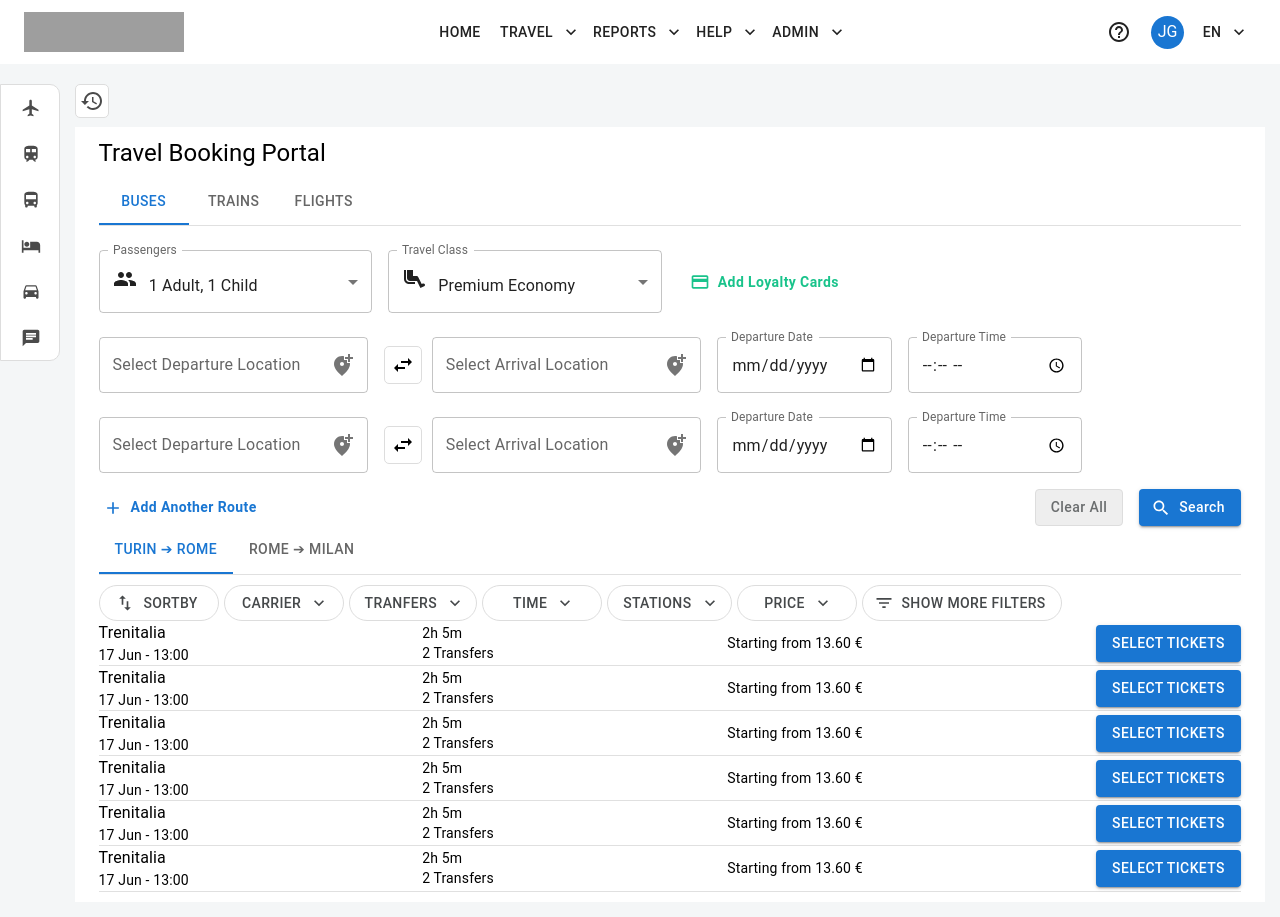
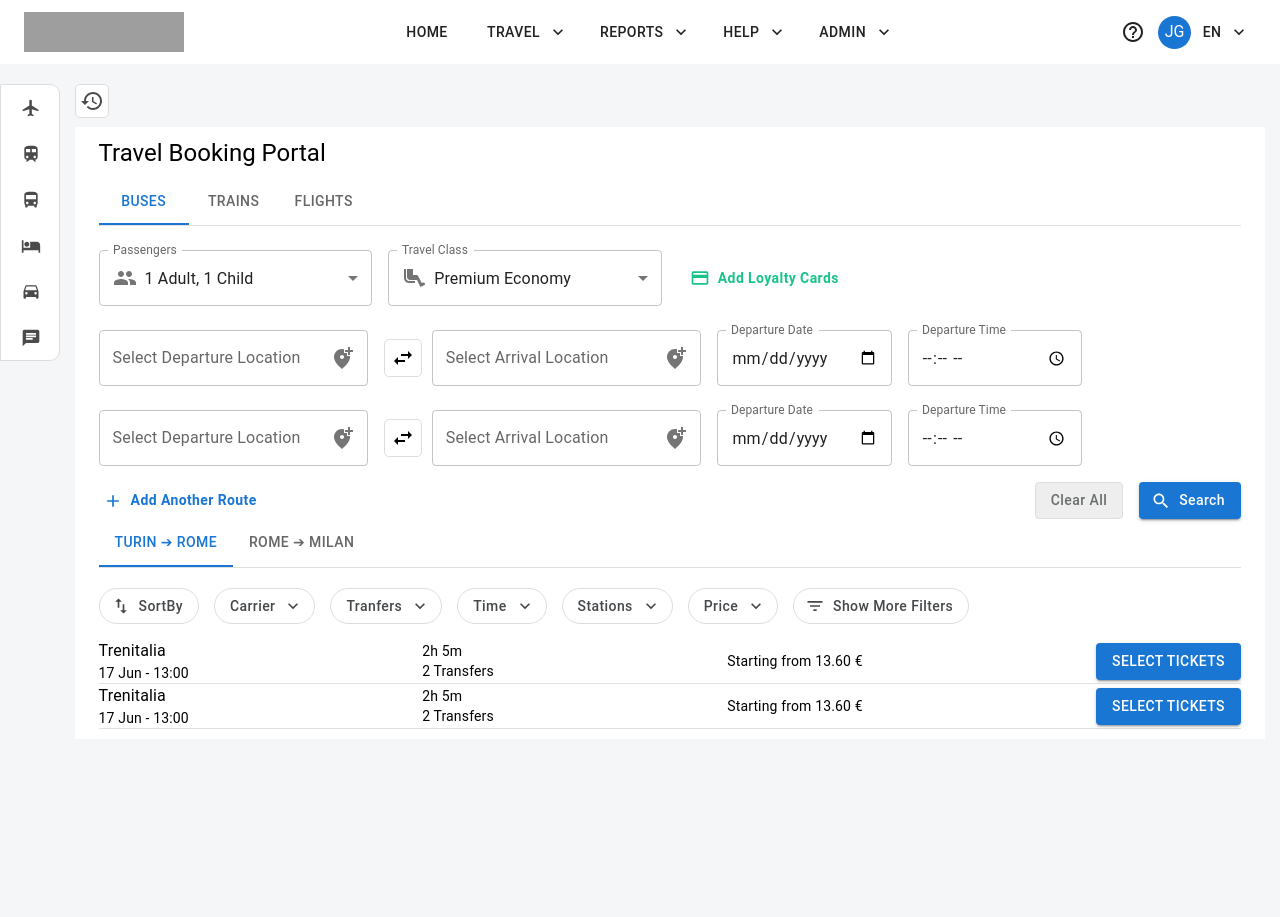
Before and after one commit to ris-hav/travel-booking, a React (Create React App) app: page / in a window 1280 px wide. After the commit the page ends 800 px from the top, so only its background shows below. Built offline with nearby package versions, Linux system fonts and the light colour scheme; grey boxes are pictures that could not be loaded.

Commit message:
refactor

```diff
--- a/src/components/App.js
+++ b/src/components/App.js
@@ -1,47 +1,45 @@
 import React from "react";
 import { Container, Box } from "@mui/material";
 import HistoryIcon from "@mui/icons-material/History";
+import styled from "styled-components";
+
 import Header from "./Header";
 import BookingSelection from "./BookingSelection";
 import TravelBooking from "./TravelBooking";
 
+const StyledHistoryIcon = styled(HistoryIcon)`
+  background-color: white;
+  color: #4b4b4b;
+  border: 1px solid #ddd;
+  padding: 4px;
+  border-radius: 5px;
+  margin-bottom: 5px;
+  cursor: pointer;
+`;
+
+const ContentBox = styled(Box)`
+  display: flex;
+  margin-top: 20px;
+`;
+
+const DisplayBox = styled(Box)`
+  flex-grow: 1;
+  padding: 0;
+  margin: 15px;
+  margin-top: 0;
+`;
+
 function App() {
   return (
     <>
-      <Container maxWidth={false} sx={{ padding: " 0px !important" }}>
-        <Header />
-      </Container>
-      <Box
-        sx={{
-          display: "flex",
-          marginTop: "20px",
-        }}
-      >
+      <Header />
+      <ContentBox>
         <BookingSelection />
-        <Box
-          sx={{
-            flexGrow: 1,
-            p: 3,
-            padding: 0,
-            margin: "15px",
-            marginTop: 0,
-          }}
-        >
-          <HistoryIcon
-            sx={{
-              backgroundColor: "white",
-              color: "#4b4b4b",
-              border: "1px solid #ddd",
-              padding: "4px",
-              borderRadius: "5px",
-              marginBottom: "5px",
-              cursor: "pointer",
-            }}
-          />
-
+        <DisplayBox>
+          <StyledHistoryIcon />
           <TravelBooking />
-        </Box>
-      </Box>
+        </DisplayBox>
+      </ContentBox>
     </>
   );
 }
--- a/src/components/BookingSelection.js
+++ b/src/components/BookingSelection.js
@@ -1,13 +1,15 @@
 import React from "react";
-import Box from "@mui/material/Box";
-import Button from "@mui/material/Button";
-import Grid from "@mui/material/Grid";
-import FlightIcon from "@mui/icons-material/Flight";
-import HotelIcon from "@mui/icons-material/Hotel";
-import TrainIcon from "@mui/icons-material/Train";
-import BusIcon from "@mui/icons-material/DirectionsBus";
-import TimeToLeaveIcon from "@mui/icons-material/TimeToLeave";
-import ChatIcon from "@mui/icons-material/Chat";
+import { Grid, Box, Button } from "@mui/material";
+
+import {
+  Flight as FlightIcon,
+  Hotel as HotelIcon,
+  Train as TrainIcon,
+  DirectionsBus as BusIcon,
+  TimeToLeave as TimeToLeaveIcon,
+  Chat as ChatIcon,
+} from "@mui/icons-material";
+
 import styled from "styled-components";
 
 const StyledGrid = styled(Grid)`
@@ -21,18 +23,18 @@ const StyledButton = styled(Button)`
   padding-right: 0 !important;
 `;
 
+const StyledBox = styled(Box)`
+  background-color: white;
+  width: 4.5%;
+  height: 275px;
+  border: 1px solid #ddd;
+  border-top-right-radius: 10px;
+  border-bottom-right-radius: 10px;
+`;
+
 const BookingSelection = () => {
   return (
-    <Box
-      sx={{
-        backgroundColor: "white",
-        width: "4.5%",
-        height: "275px",
-        border: "1px solid #ddd",
-        borderTopRightRadius: "10px",
-        borderBottomRightRadius: "10px",
-      }}
-    >
+    <StyledBox>
       <Grid container spacing={2} sx={{ margin: 0, padding: 0, width: "100%" }}>
         <StyledGrid item xs={12}>
           <StyledButton startIcon={<FlightIcon />}></StyledButton>
@@ -53,7 +55,7 @@ const BookingSelection = () => {
           <StyledButton startIcon={<ChatIcon />}></StyledButton>
         </StyledGrid>
       </Grid>
-    </Box>
+    </StyledBox>
   );
 };
 
--- /dev/null
+++ b/src/components/Buttons.js
@@ -0,0 +1,42 @@
+import { Button, Box } from "@mui/material";
+import { Search as SearchIcon, Add as AddIcon } from "@mui/icons-material";
+const Buttons = () => {
+  return (
+    <Box mt={2} sx={{ display: "flex", justifyContent: "space-between" }}>
+      <Button
+        color="primary"
+        startIcon={<AddIcon />}
+        sx={{ textTransform: "none", fontWeight: "bold" }}
+      >
+        Add Another Route
+      </Button>
+      <Box>
+        <Button
+          variant="outlined"
+          sx={{
+            marginRight: 2,
+            borderColor: "#ddd",
+            color: "#6a6d6e",
+            backgroundColor: "#eee",
+            textTransform: "none",
+            "&:hover": {
+              borderColor: "#ddd",
+            },
+          }}
+        >
+          Clear All
+        </Button>
+        <Button
+          variant="contained"
+          color="primary"
+          startIcon={<SearchIcon />}
+          sx={{ textTransform: "none" }}
+        >
+          Search
+        </Button>
+      </Box>
+    </Box>
+  );
+};
+
+export default Buttons;
--- /dev/null
+++ b/src/components/Categories.js
@@ -0,0 +1,16 @@
+import { Tabs, Tab, Divider } from "@mui/material";
+
+const Categories = ({ value, onChange, noOfTabs }) => {
+  return (
+    <>
+      <Tabs value={value} onChange={onChange} aria-label="basic tabs example">
+        {noOfTabs.map((el, i) => (
+          <Tab key={i} label={el} />
+        ))}
+      </Tabs>
+      <Divider sx={{ my: 4, margin: 0 }} />
+    </>
+  );
+};
+
+export default Categories;
--- a/src/components/FlightFilter.js
+++ b/src/components/FlightFilter.js
@@ -1,18 +1,27 @@
 import React from "react";
-import { Button, Box, TextField, Grid, InputAdornment } from "@mui/material";
-import SwapVertIcon from "@mui/icons-material/SwapVert";
-import FilterListIcon from "@mui/icons-material/FilterList";
-import ExpandMoreIcon from "@mui/icons-material/ExpandMore";
+import { Button, Box } from "@mui/material";
+import {
+  SwapVert as SwapVertIcon,
+  FilterList as FilterListIcon,
+  ExpandMore as ExpandMoreIcon,
+} from "@mui/icons-material";
 
 const FlightFilter = () => {
   return (
-    <Box sx={{ display: "flex", gap: "5px", marginTop: "10px" }}>
+    <Box
+      sx={{
+        display: "flex",
+        gap: "15px",
+        marginTop: "20px",
+        marginBottom: "15px",
+      }}
+    >
       <Filters label="SortBy" icon={<SwapVertIcon />} start={true} />
-      <Filters label="Carrier" icon={<ExpandMoreIcon start={false} />} />
-      <Filters label="Tranfers" icon={<ExpandMoreIcon start={false} />} />
-      <Filters label="Time" icon={<ExpandMoreIcon />} start={false} />
-      <Filters label="Stations" icon={<ExpandMoreIcon start={false} />} />
-      <Filters label="Price" icon={<ExpandMoreIcon />} start={false} />
+      <Filters label="Carrier" icon={<ExpandMoreIcon />} />
+      <Filters label="Tranfers" icon={<ExpandMoreIcon />} />
+      <Filters label="Time" icon={<ExpandMoreIcon />} />
+      <Filters label="Stations" icon={<ExpandMoreIcon />} />
+      <Filters label="Price" icon={<ExpandMoreIcon />} />
       <Filters
         label="Show More Filters"
         icon={<FilterListIcon />}
@@ -22,7 +31,7 @@ const FlightFilter = () => {
   );
 };
 
-function Filters({ label, icon, start }) {
+function Filters({ label, icon, start = false }) {
   return (
     <Button
       variant="outlined"
@@ -31,9 +40,12 @@ function Filters({ label, icon, start }) {
       endIcon={!start ? icon : null}
       sx={{
         borderRadius: "20px",
-        minWidth: "120px",
         color: "#45484a",
         border: "1px solid #ddd",
+        textTransform: "none",
+        "&:hover": {
+          borderColor: "#ddd",
+        },
       }}
     >
       {label}
--- a/src/components/Header.js
+++ b/src/components/Header.js
@@ -5,8 +5,6 @@ import {
   Button,
   Box,
   IconButton,
-  Menu,
-  MenuItem,
   Avatar,
 } from "@mui/material";
 
@@ -15,11 +13,21 @@ import {
   ExpandMore as ExpandMoreIcon,
 } from "@mui/icons-material";
 
-// const url =
-// ("https://encrypted-tbn0.gstatic.com/images?q=tbn:ANd9GcSoCFjVfj2rdsk2thEHos20C5dGHEShHMEVdM-b5pzfYJd9tO_iTkh4OyW4AqVKFxh4RZs&usqp=CAU");
+import styled from "styled-components";
 
-const url =
+const StyledAvatar = styled(Avatar)`
+  background-color: #1976d2 !important;
+  width: 25px !important;
+  height: 25px !important;
+  font-size: 16px !important;
+  padding: 4px;
+  margin-left: 1px;
+  margin-right: 1px;
+`;
+
+const logo =
   "https://encrypted-tbn0.gstatic.com/images?q=tbn:ANd9GcS4WKZ74XkYlonM5VO5njVdvPp69D-9ye3MPA&s";
+
 const Header = () => {
   return (
     <AppBar
@@ -30,26 +38,31 @@ const Header = () => {
       <Toolbar>
         <Box sx={{ height: "40px", width: "160px" }}>
           <img
-            src={url}
+            src={logo}
             alt="Appnox"
             style={{
-              height: "40px",
+              height: "100%",
               width: "100%",
-              background: "none",
+              // background: "none",
               objectFit: "cover",
             }}
           />
         </Box>
-        <Box sx={{ display: "flex", flexGrow: 1, justifyContent: "center" }}>
+        <Box
+          sx={{
+            display: "flex",
+            flexGrow: 1,
+            gap: "20px",
+            justifyContent: "center",
+          }}
+        >
           <Button color="inherit">Home</Button>
           <Button color="inherit" endIcon={<ExpandMoreIcon />}>
             Travel
           </Button>
-
           <Button color="inherit" endIcon={<ExpandMoreIcon />}>
             Reports
           </Button>
-
           <Button color="inherit" endIcon={<ExpandMoreIcon />}>
             Help
           </Button>
@@ -60,21 +73,7 @@ const Header = () => {
         <IconButton size="large" color="inherit">
           <HelpOutlineIcon />
         </IconButton>
-
-        <Avatar
-          sx={{
-            bgcolor: "#1976d2",
-            width: 25,
-            height: 25,
-            fontSize: 16,
-            padding: 0.5,
-            color: "white",
-            marginLeft: 1,
-            marginRight: 1,
-          }}
-        >
-          JG
-        </Avatar>
+        <StyledAvatar>JG</StyledAvatar>
         <Button color="inherit" endIcon={<ExpandMoreIcon />}>
           EN
         </Button>
--- a/src/components/List.js
+++ b/src/components/List.js
@@ -5,10 +5,6 @@ const List = () => {
     <>
       <Item />
       <Item />
-      <Item />
-      <Item />
-      <Item />
-      <Item />
     </>
   );
 };
--- a/src/components/Location.js
+++ b/src/components/Location.js
@@ -1,23 +1,16 @@
 import { TextField, Grid, InputAdornment } from "@mui/material";
-import AddLocationAltIcon from "@mui/icons-material/AddLocationAlt";
-import SwapHorizIcon from "@mui/icons-material/SwapHoriz";
+import {
+  AddLocationAlt as AddLocationAltIcon,
+  SwapHoriz as SwapHorizIcon,
+} from "@mui/icons-material";
 
 const Location = () => {
   return (
     <Grid container spacing={2} mt={1} sx={{ width: "100%" }}>
-      <Grid item xs={12} md={3}>
-        <TextField
-          fullWidth
-          label=" Select Departure Location "
-          InputProps={{
-            endAdornment: (
-              <InputAdornment position="end">
-                <AddLocationAltIcon />
-              </InputAdornment>
-            ),
-          }}
-        />
-      </Grid>
+      <FlightDetails
+        label="Select Departure Location"
+        icon={<AddLocationAltIcon />}
+      />
       <Grid
         item
         xs={12}
@@ -25,41 +18,44 @@ const Location = () => {
         sx={{ display: "flex", alignItems: "center" }}
       >
         <SwapHorizIcon
-          sx={{ border: "1px solid #ddd", borderRadius: "5px", padding: "6px" }}
-        />
-      </Grid>
-
-      <Grid item xs={12} md={3}>
-        <TextField
-          fullWidth
-          label="Select Arrival Location"
-          InputProps={{
-            endAdornment: (
-              <InputAdornment position="end">
-                <AddLocationAltIcon />
-              </InputAdornment>
-            ),
+          sx={{
+            border: "1px solid #ddd",
+            borderRadius: "5px",
+            padding: "6px",
+            cursor: "pointer",
           }}
         />
       </Grid>
-      <Grid item xs={12} md={2}>
-        <TextField
-          fullWidth
-          label="Departure Date"
-          type="date"
-          InputLabelProps={{ shrink: true }}
-        />
-      </Grid>
-      <Grid item xs={12} md={2}>
-        <TextField
-          fullWidth
-          label="Departure Time"
-          type="time"
-          InputLabelProps={{ shrink: true }}
-        />
-      </Grid>
+      <FlightDetails
+        label="Select Arrival Location"
+        icon={<AddLocationAltIcon />}
+      />
+      <FlightDetails label="Departure Date" type="date" md={2} />
+      <FlightDetails label="Departure Time" type="time" md={2} />
     </Grid>
   );
 };
 
+function FlightDetails({ label, type = "text", icon = "", md = 3 }) {
+  return (
+    <Grid item xs={12} md={md}>
+      <TextField
+        fullWidth
+        label={label}
+        type={type}
+        InputProps={
+          icon
+            ? {
+                endAdornment: (
+                  <InputAdornment position="end">{icon}</InputAdornment>
+                ),
+              }
+            : null
+        }
+        InputLabelProps={!icon ? { shrink: true } : null}
+      />
+    </Grid>
+  );
+}
+
 export default Location;
--- /dev/null
+++ b/src/components/Preference.js
@@ -0,0 +1,74 @@
+import {
+  TextField,
+  Button,
+  MenuItem,
+  Grid,
+  InputAdornment,
+} from "@mui/material";
+
+import {
+  People as PeopleIcon,
+  AirlineSeatLegroomExtra as AirlineSeatLegroomExtraIcon,
+  CreditCard as CreditCardIcon,
+} from "@mui/icons-material";
+
+const Preference = () => {
+  return (
+    <Grid container spacing={2}>
+      <FareParameters
+        label="Passengers"
+        value="1 Adult, 1 Child"
+        icon={<PeopleIcon />}
+      />
+      <FareParameters
+        label="Travel Class"
+        value="Premium Economy"
+        icon={<AirlineSeatLegroomExtraIcon />}
+      />
+      <Grid
+        item
+        xs={12}
+        md={2}
+        sx={{
+          display: "flex",
+          alignItems: "center",
+          justifyContent: "center",
+        }}
+      >
+        <Button
+          color="primary"
+          startIcon={<CreditCardIcon />}
+          sx={{
+            textTransform: "none",
+            fontWeight: "bold",
+            color: "#19c38b",
+          }}
+        >
+          Add Loyalty Cards
+        </Button>
+      </Grid>
+    </Grid>
+  );
+};
+
+function FareParameters({ label, value, icon }) {
+  return (
+    <Grid item xs={12} md={3}>
+      <TextField
+        fullWidth
+        select
+        label={label}
+        defaultValue={value}
+        InputProps={{
+          startAdornment: (
+            <InputAdornment position="start">{icon}</InputAdornment>
+          ),
+        }}
+      >
+        <MenuItem value={value}>{value}</MenuItem>
+      </TextField>
+    </Grid>
+  );
+}
+
+export default Preference;
--- a/src/components/TravelBooking.js
+++ b/src/components/TravelBooking.js
@@ -1,28 +1,11 @@
 import React from "react";
 
-import {
-  Container,
-  Typography,
-  TextField,
-  Button,
-  MenuItem,
-  Grid,
-  Box,
-  Tabs,
-  Tab,
-  Divider,
-} from "@mui/material";
+import { Container, Typography, Box } from "@mui/material";
 
-import SearchIcon from "@mui/icons-material/Search";
-import PeopleIcon from "@mui/icons-material/People";
-import PeopleAltIcon from "@mui/icons-material/PeopleAlt";
-import AirlineSeatLegroomExtraIcon from "@mui/icons-material/AirlineSeatLegroomExtra";
-import AirlineSeatLegroomReducedIcon from "@mui/icons-material/AirlineSeatLegroomReduced";
-import AirlineSeatIndividualSuiteIcon from "@mui/icons-material/AirlineSeatIndividualSuite";
-import CreditCardIcon from "@mui/icons-material/CreditCard";
-
-import AddIcon from "@mui/icons-material/Add";
+import Categories from "./Categories";
+import Preference from "./Preference";
 import Location from "./Location";
+import Buttons from "./Buttons";
 import FlightFilter from "./FlightFilter";
 import List from "./List";
 
@@ -42,126 +25,22 @@ const TravelBooking = () => {
           Travel Booking Portal
         </Typography>
 
-        <Tabs
+        <Categories
           value={value}
           onChange={handleChange}
-          aria-label="basic tabs example"
-        >
-          <Tab label="Buses" />
-          <Tab label="Trains" />
-          <Tab label="Flights" />
-        </Tabs>
-        <Divider sx={{ my: 4, margin: 0 }} />
+          noOfTabs={["Buses", "Trains", "Flights"]}
+        />
         <Box mt={3}>
-          <Grid container spacing={2}>
-            <Grid item xs={12} md={3}>
-              <TextField
-                fullWidth
-                select
-                label="Passengers"
-                defaultValue="1 Adult, 1 Child"
-              >
-                <MenuItem value="1 Adult, 1 Child">
-                  <PeopleIcon sx={{ marginRight: 1 }} />{" "}
-                  <span>1 Adult, 1 Child</span>
-                </MenuItem>
-                <MenuItem value="2 Adults">
-                  <PeopleAltIcon sx={{ marginRight: 1 }} />{" "}
-                  <span>2 Adults</span>
-                </MenuItem>
-              </TextField>
-            </Grid>
-            <Grid item xs={12} md={3}>
-              <Grid item xs={12} md={3}></Grid>
-              <TextField
-                fullWidth
-                select
-                label="Travel Class"
-                defaultValue="Premium Economy"
-              >
-                <MenuItem value="Premium Economy">
-                  <AirlineSeatLegroomExtraIcon sx={{ marginRight: 1 }} />{" "}
-                  Premium Economy
-                </MenuItem>
-                <MenuItem value="Economy">
-                  <AirlineSeatLegroomReducedIcon sx={{ marginRight: 1 }} />
-                  Economy
-                </MenuItem>
-                <MenuItem value="Business">
-                  <AirlineSeatIndividualSuiteIcon sx={{ marginRight: 1 }} />
-                  Business
-                </MenuItem>
-              </TextField>
-            </Grid>
-            <Grid
-              item
-              xs={12}
-              md={2}
-              sx={{
-                display: "flex",
-                alignItems: "center",
-                justifyContent: "center",
-              }}
-            >
-              <Button
-                color="primary"
-                startIcon={<CreditCardIcon />}
-                sx={{
-                  textTransform: "none",
-                  fontWeight: "bold",
-                  color: "#19c38b",
-                }}
-              >
-                Add Loyalty Cards
-              </Button>
-            </Grid>
-          </Grid>
+          <Preference />
           <Location />
           <Location />
-          <Box mt={2} sx={{ display: "flex", justifyContent: "space-between" }}>
-            <Button
-              color="primary"
-              startIcon={<AddIcon />}
-              sx={{ textTransform: "none", fontWeight: "bold" }}
-            >
-              Add Another Route
-            </Button>
-            <Box>
-              <Button
-                variant="outlined"
-                color="secondary"
-                sx={{
-                  marginRight: 2,
-                  borderColor: "#ddd",
-                  color: "#6a6d6e",
-                  backgroundColor: "#eee",
-                  textTransform: "none",
-                }}
-              >
-                Clear All
-              </Button>
-              <Button
-                variant="contained"
-                color="primary"
-                startIcon={<SearchIcon />}
-                sx={{ textTransform: "none" }}
-              >
-                Search
-              </Button>
-            </Box>
-          </Box>
+          <Buttons />
         </Box>
-
-        <Tabs
+        <Categories
           value={value2}
           onChange={handleChange2}
-          aria-label="basic tabs example"
-        >
-          <Tab label="Turin ➔ Rome" />
-          <Tab label="Rome ➔ Milan" />
-        </Tabs>
-        <Divider sx={{ my: 4, margin: 0 }} />
-
+          noOfTabs={["Turin ➔ Rome", "Rome ➔ Milan"]}
+        />
         <FlightFilter />
         <List />
       </Box>
```
